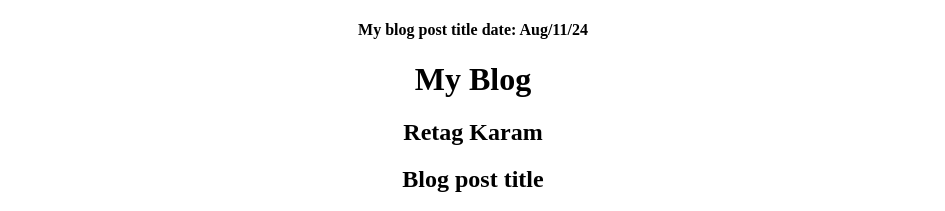
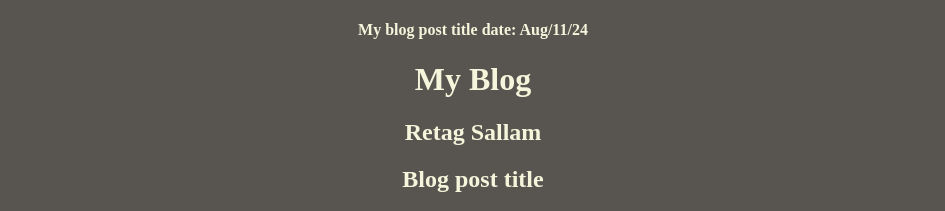
Before and after one commit to RetagKaram/SIMPLE-BLOG-PAGE--project-, a plain HTML site: page index.html in a window 1280 px wide. Shown: the top 211 px of the page, without its empty margins (167-1112 px from the left). Drawn offline with Linux system fonts and the light colour scheme.

Commit message:
add style to body and change h2

```diff
--- a/index.html
+++ b/index.html
@@ -8,14 +8,17 @@
     img{
         width: 300px;
     }
-
+    body{
+        background-color: rgb(88, 84, 79);
+        color: beige;
+    }
    </style>
 </head>
 <body>
     <center>
     <h4>My blog post title date: Aug/11/24</h4>
     <h1>My Blog</h1>
-    <h2>Retag Karam</h2>
+    <h2>Retag Sallam</h2>
     <h2>Blog post title</h2>
     <h4>Date: Aug/11/24</h4>
     <img src="https://i.pinimg.com/736x/d0/9a/9e/d09a9ee40de25ed31716c917e6338019.jpg" alt="">
```
